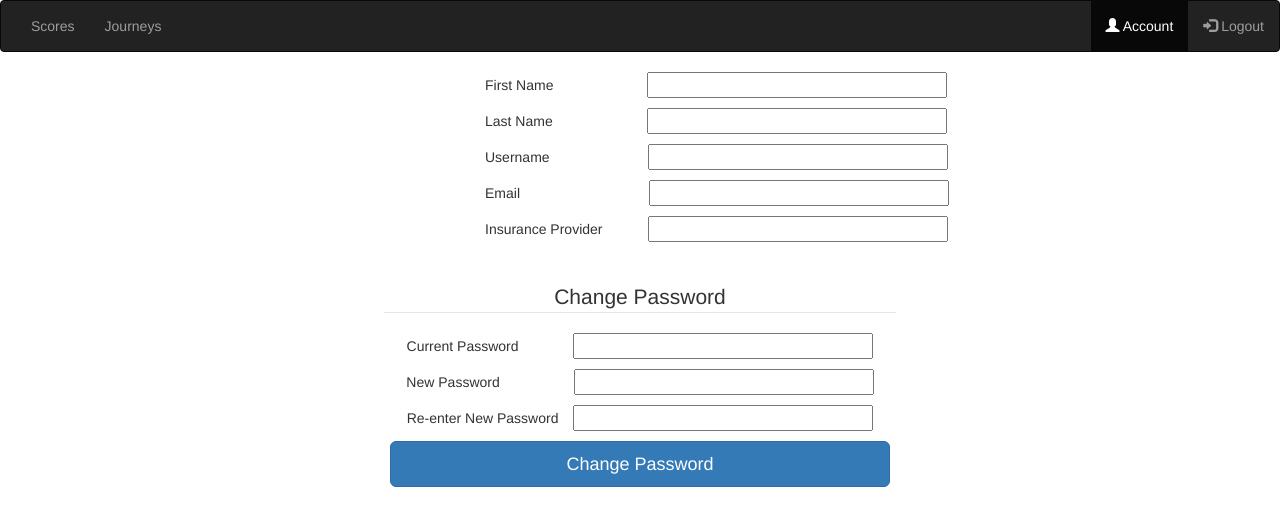
After one commit to blackb0x3/CM2305-Group15, a Flask app: template templates/account.html in a window 1280 px wide. The commit adds this page. Shown: the top 526 px of the page. Run offline with Flask 2, Linux system fonts and the light colour scheme; the template is opened without the code that fills it, so the values that code supplies are empty; some libraries are stand-ins or nearby versions.

Commit message:
Added Account and Register Pages

```diff
--- a/app.py
+++ b/app.py
@@ -1,5 +1,5 @@
 from flask import Flask, render_template, session, redirect, url_for, request, json
-from models import db, Drivers
+from models import db, Drivers, Client
 from classes.driver import Driver
 import sys
 from Calculations import *
@@ -19,11 +19,13 @@ def index():
         driver_username = session['username']
         driver_information = Drivers.query.filter_by(username=driver_username).first()
         driver_stats = Driver(driver_information)
+        if(len(driver_stats.routes) == 0):
+            return render_template('index.html', map_route=0, average_speed=1, average_break_count=1, average_time=1)
         the_map_route = driver_stats.routes[0].GetID()
         the_average_speed = calculation.rateAverageSpeed(driver_stats.GetAllRoutes()) / 100
         the_average_break_count = calculation.rateBreaksTaken(driver_stats.GetAllRoutes()) / 100
         the_average_time = calculation.rateTimeOfDriving(driver_stats.GetAllRoutes()) / 100
-        return render_template('index.html', map_route=driver_stats.routes[0].GetID(), average_speed=the_average_speed, average_break_count=the_average_break_count, average_time=the_average_time)
+        return render_template('index.html', map_route=the_map_route, average_speed=the_average_speed, average_break_count=the_average_break_count, average_time=the_average_time)
     else:
         return redirect(url_for('login'))
 
@@ -31,6 +33,8 @@ def index():
 def journeys():
     if 'username' in session:
         request_route = request.args.get('r')
+        if(request_route == "0"):
+            return render_template('journeys.html', routes=[], coordinates={}, origin={}, map_route=0)
         driver_username = session['username']
         driver_information = Drivers.query.filter_by(username=driver_username).first()
         driver_stats = Driver(driver_information)
@@ -53,6 +57,49 @@ def journeys():
         return render_template('journeys.html', routes=routes, coordinates=route_coordinates, origin=origin, map_route=int(request_route))
     else:
         return redirect(url_for('login'))
+
+@app.route("/account", methods=['GET', 'POST'])
+def account():
+    if 'username' in session:
+        driver_username = session['username']
+        driver_information = Drivers.query.filter_by(username=driver_username).first()
+        driver_stats = Driver(driver_information)
+        if(len(driver_stats.routes) == 0):
+            return render_template('account.html', map_route=0, first_name=driver_information.GetForename(), last_name=driver_information.GetSurname(), username=driver_username, email=driver_information.GetEmailAddress(), insurance="")
+        client_id = driver_information.GetClientID()
+        client_information = Client.query.filter_by(Client_ID=client_id).first()
+        the_map_route = driver_stats.routes[0].GetID()
+        if request.method == 'POST':
+            current_password = request.form['current']
+            new_password = request.form['new']
+            new_password_verify = request.form['renew']
+            if(driver_information.CheckPassword(current_password) and new_password == new_password_verify):
+                driver_information.ChangePassword(new_password)
+                db.session.commit()
+                session.pop('username', None)
+                return redirect(url_for('index'))
+            else:
+                return render_template('account.html', map_route=the_map_route, first_name=driver_information.GetForename(), last_name=driver_information.GetSurname(), username=driver_username, email=driver_information.GetEmailAddress(), insurance=client_information.GetClientName())
+        else:
+            return render_template('account.html', map_route=the_map_route, first_name=driver_information.GetForename(), last_name=driver_information.GetSurname(), username=driver_username, email=driver_information.GetEmailAddress(), insurance=client_information.GetClientName())
+    else:
+        return redirect(url_for('login'))
+
+@app.route("/register", methods=['GET', 'POST'])
+def register():
+    if request.method == 'POST':
+        first_name = request.form['Firstname']
+        last_name = request.form['Lastname']
+        username = request.form['Username']
+        password = request.form['Password']
+        email = request.form['Email']
+        driver = Drivers(first_name, last_name, username, password, email)
+        db.session.add(driver)
+        db.session.commit()
+        session['username'] = username
+        return redirect(url_for('index'))
+    else:
+        return render_template('register.html')
 
 @app.route('/login', methods=['GET', 'POST'])
 def login():
@@ -78,4 +125,4 @@ def logout():
     return redirect(url_for('index'))
 
 if __name__ == "__main__":
-    app.run(debug=False)
+    app.run(debug=True)
--- a/static/css/stylesheet.css
+++ b/static/css/stylesheet.css
@@ -70,3 +70,89 @@ html, body {
   float: left;
   border-bottom-width: 0;
 }
+.login-error{
+  margin-top: 15px;
+  color: darkred;
+}
+
+.container {
+    margin-top: 20px;
+    border: 5px solid #000;
+    width: 1000px;
+}
+.form-signup-heading{
+    margin-bottom: 30px;
+}
+#inputFirstname{
+    margin-bottom: 20px;
+}
+#inputLastname{
+    margin-bottom: 20px;
+}
+#inputEmail{
+    margin-bottom: 20px;
+}
+#inputUsername2{
+  margin-bottom: 20px;
+}
+#inputRePassword{
+    margin-bottom: 20px;
+}
+#inputIRC{
+    margin-bottom: 20px;
+}
+#inputTerms{
+    margin-bottom: 20px;
+}
+#signupButton{
+    margin-top: 10px;
+  margin-bottom: 10px;
+}
+
+#current{
+    margin-left: 51px;
+    margin-bottom: 10px;
+    width: 300px;
+}
+#new{
+    margin-left: 70px;
+    margin-bottom: 10px;
+    width: 300px;
+}
+#renew{
+    margin-left: 11px;
+    margin-bottom: 10px;
+    width: 300px;
+}
+#changePasswordButton{
+    width:500px;
+}
+fieldset{
+    width: 40%;
+}
+legend {
+    margin:0 ;
+}
+#accountContainer{
+    margin-left: 485px;
+}
+#first-name{
+    margin-left: 90px;
+    width: 300px;
+}
+#last-name{
+    margin-left: 90px;
+    width: 300px;
+}
+#account-username{
+    margin-left: 95px;
+    width: 300px;
+}
+#account-email{
+    margin-left: 125px;
+    width: 300px;
+}
+#insurance-provider{
+    margin-left: 42px;
+    width: 300px;
+}
--- /dev/null
+++ b/templates/account.html
@@ -0,0 +1,33 @@
+{% extends "layout.html" %}
+{% block title %}My Account{% endblock %}
+{% block content %}
+  <nav class="navbar navbar-inverse">
+  <div class="container-fluid">
+    <ul class="nav navbar-nav">
+      <li><a href="./">Scores</a></li>
+      <li ><a href="./journeys?r={{ map_route }}">Journeys</a></li>
+    </ul>
+    <ul class="nav navbar-nav navbar-right">
+      <li class="active"><a href="#"><span class="glyphicon glyphicon-user"></span> Account</a></li>
+      <li><a href="./logout"><span class="glyphicon glyphicon-log-in"></span> Logout</a></li>
+    </ul>
+  </div>
+</nav>
+    <div id="accountContainer">
+    First Name <input id="first-name" type="text" value="{{first_name}}"><br><p><p>
+    Last Name <input id="last-name" type="text" value="{{last_name}}"><br><p>
+    Username <input id="account-username" type="text" value="{{username}}"><br><p>
+    Email <input id="account-email" type="text" value="{{email}}"><br><p>
+    Insurance Provider <input id="insurance-provider" type="text" value="{{insurance}}"><br><p>
+    <br>
+    </div>
+    <form action="./account" method="POST">
+      <center><fieldset>
+        <legend >Change Password</legend><br />
+          Current Password <input id="current" name="current" type="text" type="password"><br>
+          New Password <input id="new" name="new" type="text" type="password"><br>
+          Re-enter New Password <input id="renew" name="renew" type="text" type="password"><br>
+          <button class="btn btn-lg btn-primary btn-block" type="submit" id="changePasswordButton">Change Password </button>
+      </fieldset></center>
+    </form>
+{% endblock %}
--- a/templates/index.html
+++ b/templates/index.html
@@ -8,8 +8,8 @@
       <li><a href="./journeys?r={{ map_route }}">Journeys</a></li>
     </ul>
     <ul class="nav navbar-nav navbar-right">
-      <li><a href="#"><span class="glyphicon glyphicon-user"></span> Account</a></li>
-      <li><a href="#"><span class="glyphicon glyphicon-log-in"></span> Logout</a></li>
+      <li><a href="./account"><span class="glyphicon glyphicon-user"></span> Account</a></li>
+      <li><a href="./logout"><span class="glyphicon glyphicon-log-in"></span> Logout</a></li>
     </ul>
   </div>
 </nav>
--- a/templates/journeys.html
+++ b/templates/journeys.html
@@ -8,8 +8,8 @@
       <li class="active"><a href="#">Journeys</a></li>
     </ul>
     <ul class="nav navbar-nav navbar-right">
-      <li><a href="#"><span class="glyphicon glyphicon-user"></span> Account</a></li>
-      <li><a href="#"><span class="glyphicon glyphicon-log-in"></span> Logout</a></li>
+      <li><a href="./account"><span class="glyphicon glyphicon-user"></span> Account</a></li>
+      <li><a href="./logout"><span class="glyphicon glyphicon-log-in"></span> Logout</a></li>
     </ul>
   </div>
 </nav>
--- a/templates/login.html
+++ b/templates/login.html
@@ -15,6 +15,9 @@
             <label class="login-error">Invalid Username or Password</label>
           {% endif %}
       </form>
+      <form action="/register" method="GET">
+        <input class="btn btn-lg btn-primary btn-block" type="submit" value="Register" style="width: 80%;margin-left: 10%;margin-bottom: 10%;" />
+      </form>
     </div>
     <div class="col-md-6" id="form-login">
       <form class="form-signin" action="/admin/login" method="POST">
```
Also changed, not shown: models.py (+9 -0 lines), templates/register.html (added, +29 -0 lines).
